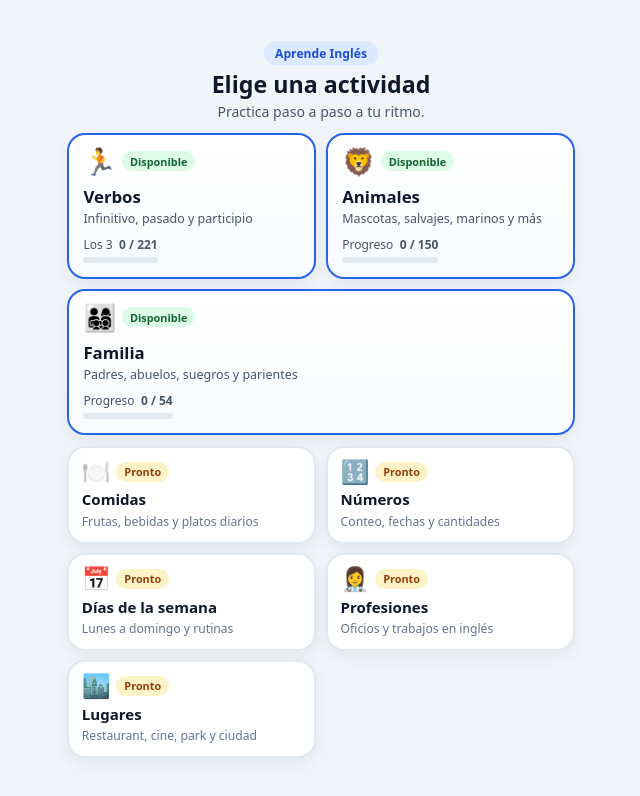
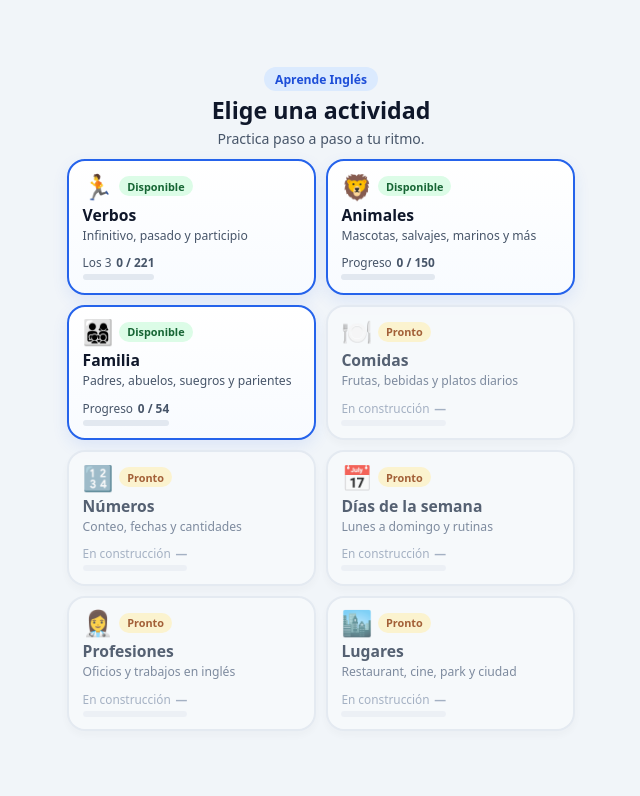
Before and after one commit to Miglio39/aprende-ingles, a React (Vite) app: page / in a window 1280 px wide. Shown: the top 796 px of the page, without its empty margins (319-959 px from the left). Built offline with nearby package versions, Linux system fonts and the light colour scheme.

Commit message:
Menu uniforme 2x4 y modo escritura

```diff
--- a/index.html
+++ b/index.html
@@ -1,8 +1,10 @@
 <!doctype html>
 <html lang="en">
   <head>
-    <meta charset="UTF-8" />
-    <link rel="icon" type="image/svg+xml" href="/favicon.svg" />
+<meta
+  name="viewport"
+  content="width=device-width, initial-scale=1.0, interactive-widget=resizes-content"
+/>    <link rel="icon" type="image/svg+xml" href="/favicon.svg" />
     <meta name="viewport" content="width=device-width, initial-scale=1.0" />
     <title>aprende-ingles</title>
   </head>
--- a/src/App.css
+++ b/src/App.css
@@ -18,9 +18,9 @@ body {
   color: #0f172a;
 }
 
-/* Contenedor principal responsive (1 pantalla sin recortes) */
+/* Contenedor principal responsive ajustado al viewport real */
 .app-shell {
-  height: 100dvh;
+  height: var(--app-height, 100dvh);
   width: 100%;
   max-width: 460px;
   margin: 0 auto;
@@ -33,7 +33,7 @@ body {
   -webkit-overflow-scrolling: touch;
 }
 
-/* ===== MENÚ PRINCIPAL ===== */
+/* ===== MENÚ PRINCIPAL (CUADROS UNIFORMES) ===== */
 .menu-shell {
   justify-content: flex-start;
   gap: 0.85rem;
@@ -70,105 +70,59 @@ body {
 }
 
 .menu-content {
-  display: flex;
-  flex-direction: column;
-  gap: 0.7rem;
+  width: 100%;
   margin-bottom: auto;
 }
 
-.featured-grid {
+/* Cuadrícula única: todas las filas y tarjetas tienen el mismo tamaño */
+.modules-grid {
   display: grid;
   grid-template-columns: repeat(2, minmax(0, 1fr));
+  grid-auto-rows: 1fr;
   gap: 0.6rem;
-}
-
-/* Si hay número impar de módulos activos (ej. 3), el último ocupa todo el ancho */
-.featured-grid > .module-card:last-child:nth-child(odd) {
-  grid-column: 1 / -1;
 }
 
 .module-card {
   width: 100%;
+  height: 100%;
   min-width: 0;
   text-align: left;
-  background: #ffffff;
   border: 2px solid #e2e8f0;
   border-radius: 18px;
-  padding: 0.85rem 0.9rem;
+  padding: 0.8rem 0.85rem;
   cursor: pointer;
-  box-shadow: 0 6px 16px rgba(15, 23, 42, 0.06);
+  display: flex;
+  flex-direction: column;
+  gap: 0.45rem;
   transition: transform 0.18s ease, border-color 0.2s ease,
-    box-shadow 0.2s ease;
+    box-shadow 0.2s ease, opacity 0.2s ease;
 }
 
 .module-card:hover {
   transform: translateY(-2px);
-  box-shadow: 0 10px 22px rgba(15, 23, 42, 0.09);
 }
 
-.module-card-featured {
+/* Diferenciación visual: Disponible vs. En construcción */
+.module-card-ready {
+  background: linear-gradient(180deg, #ffffff 0%, #f8fbff 100%);
   border-color: #2563eb;
-  background: linear-gradient(180deg, #ffffff 0%, #f8fbff 100%);
-  display: flex;
-  flex-direction: column;
-  gap: 0.55rem;
+  box-shadow: 0 6px 16px rgba(37, 99, 235, 0.1);
 }
 
-.module-icon-md {
-  font-size: 1.65rem;
-  line-height: 1;
-}
-
-.module-info {
-  flex: 1;
-  min-width: 0;
-}
-
-.module-info h2 {
-  margin: 0;
-  font-size: 1.05rem;
-  color: #0f172a;
-}
-
-.module-info p {
-  margin: 0.18rem 0 0;
-  font-size: 0.78rem;
-  color: #475569;
-  line-height: 1.3;
-}
-
-.module-progress-wrap {
-  display: flex;
-  flex-direction: column;
-  gap: 0.28rem;
-}
-
-.module-progress-text {
-  display: flex;
-  justify-content: space-between;
-  align-items: center;
-  flex-wrap: wrap;
-  gap: 0.2rem 0.4rem;
-  font-size: 0.75rem;
-  color: #475569;
-}
-
-.modules-grid {
-  display: grid;
-  grid-template-columns: repeat(2, minmax(0, 1fr));
-  gap: 0.6rem;
+.module-card-ready:hover {
+  box-shadow: 0 10px 22px rgba(37, 99, 235, 0.16);
 }
 
 .module-card-locked {
-  display: flex;
-  flex-direction: column;
-  gap: 0.28rem;
-  padding: 0.75rem 0.8rem;
-  background: #ffffff;
+  background: #f8fafc;
+  border-color: #e2e8f0;
+  box-shadow: 0 4px 12px rgba(15, 23, 42, 0.04);
+  opacity: 0.82;
 }
 
 .module-card-locked:hover {
-  border-color: #94a3b8;
+  border-color: #cbd5e1;
+  opacity: 0.96;
 }
 
 .module-card-top {
@@ -176,28 +130,70 @@ body {
   justify-content: space-between;
   align-items: center;
   gap: 0.35rem;
-  margin-bottom: 0.1rem;
 }
 
 .module-icon {
-  font-size: 1.45rem;
+  font-size: 1.55rem;
   line-height: 1;
 }
 
-.module-card-locked h3 {
+.module-info {
+  min-width: 0;
+}
+
+.module-info h2 {
   margin: 0;
-  font-size: 0.94rem;
+  font-size: 0.98rem;
+  line-height: 1.2;
   color: #0f172a;
 }
 
-.module-card-locked p {
-  margin: 0;
+.module-info p {
+  margin: 0.2rem 0 0;
   font-size: 0.76rem;
-  color: #64748b;
+  color: #475569;
   line-height: 1.3;
+  display: -webkit-box;
+  -webkit-line-clamp: 2;
+  -webkit-box-orient: vertical;
+  overflow: hidden;
 }
 
-/* Etiquetas */
+.module-card-locked .module-info h2 {
+  color: #334155;
+}
+
+.module-card-locked .module-info p {
+  color: #64748b;
+}
+
+.module-footer {
+  margin-top: auto;
+  padding-top: 0.2rem;
+  display: flex;
+  flex-direction: column;
+  gap: 0.26rem;
+}
+
+.module-progress-text {
+  display: flex;
+  justify-content: space-between;
+  align-items: center;
+  gap: 0.3rem;
+  font-size: 0.74rem;
+  color: #475569;
+}
+
+.module-locked-text {
+  color: #94a3b8;
+}
+
+.progress-track-locked {
+  background: #e2e8f0;
+  opacity: 0.55;
+}
+
+/* Etiquetas Disponible / Pronto */
 .pill {
   font-size: 0.68rem;
   font-weight: 700;
@@ -883,9 +879,88 @@ body {
   color: #ffffff;
 }
 
+/* ===== MODO ESCRITURA COMPACTO PARA TECLADO MÓVIL ===== */
+@media (max-width: 767px) {
+  .app-shell.is-typing {
+    padding: 0.45rem 0.7rem 0.5rem;
+    gap: 0.35rem;
+  }
+
+  .app-shell.is-typing .top-bar,
+  .app-shell.is-typing .nav-controls,
+  .app-shell.is-typing .dots-strip {
+    display: none;
+  }
+
+  .app-shell.is-typing .stage {
+    justify-content: flex-start;
+  }
+
+  .app-shell.is-typing .card-scene {
+    margin-top: 0;
+    margin-bottom: 0;
+  }
+
+  .app-shell.is-typing .card-face {
+    padding: 0.6rem 0.75rem;
+    border-radius: 16px;
+  }
+
+  .app-shell.is-typing .card-front {
+    gap: 0.45rem;
+  }
+
+  /* La imagen pasa a miniatura lateral junto al nombre en español */
+  .app-shell.is-typing .card-media {
+    flex-direction: row;
+    align-items: center;
+    gap: 0.6rem;
+  }
+
+  .app-shell.is-typing .image-box {
+    width: 56px;
+    height: 56px;
+    flex-shrink: 0;
+    border-radius: 10px;
+  }
+
+  .app-shell.is-typing .image-placeholder {
+    font-size: 1.8rem;
+  }
+
+  .app-shell.is-typing .badge-approved {
+    display: none;
+  }
+
+  .app-shell.is-typing .media-caption {
+    flex: 1;
+    min-width: 0;
+  }
+
+  .app-shell.is-typing .verb-spanish {
+    font-size: 1rem;
+  }
+
+  .app-shell.is-typing .verb-form {
+    gap: 0.35rem;
+  }
+
+  .app-shell.is-typing .verb-form label {
+    font-size: 0.74rem;
+    gap: 0.1rem;
+  }
+
+  .app-shell.is-typing .verb-form input {
+    padding: 0.32rem 0.65rem;
+  }
+
+  .app-shell.is-typing .btn-check {
+    height: 38px;
+    margin-top: 0.1rem;
+  }
+}
+
 /* ===== AJUSTES RESPONSIVE PARA CELULARES ===== */
-
-/* Pantallas con poco alto (celulares con barra de navegador abierta) */
 @media (max-height: 780px) {
   .app-shell {
     padding: 0.5rem 0.75rem max(0.6rem, env(safe-area-inset-bottom));
@@ -932,7 +1007,6 @@ body {
   }
 }
 
-/* Celulares muy compactos en altura (ej. iPhone SE / Android pequeños) */
 @media (max-height: 670px) {
   .image-box {
     height: 112px;
@@ -948,7 +1022,7 @@ body {
   }
 }
 
-/* Celulares muy angostos (< 360px): selector en 2x2 para cero cortes */
+/* Celulares muy angostos (< 360px) */
 @media (max-width: 359px) {
   .verb-mode-bar {
     display: grid;
@@ -956,9 +1030,12 @@ body {
     gap: 0.22rem;
   }
 
-  .featured-grid,
-  .modules-grid {
-    grid-template-columns: 1fr;
+  .module-card {
+    padding: 0.68rem 0.7rem;
+  }
+
+  .module-info h2 {
+    font-size: 0.9rem;
   }
 }
 
--- a/src/App.jsx
+++ b/src/App.jsx
@@ -30,6 +30,7 @@ const DEFAULT_VERBS_PROGRESS = {
 export default function App() {
   const [activeView, setActiveView] = useState("menu");
   const [comingSoonModule, setComingSoonModule] = useState(null);
+  const [isTyping, setIsTyping] = useState(false);
 
   // Estado módulo Verbos (con modo de práctica independiente)
   const [verbMode, setVerbMode] = useState(() => {
@@ -67,6 +68,55 @@ export default function App() {
     const saved = localStorage.getItem(FAMILY_STORAGE_KEY);
     return saved ? JSON.parse(saved) : [];
   });
+
+  // Detecta teclado móvil y ajusta la altura real visible (Android e iOS)
+  useEffect(() => {
+    let blurTimer;
+
+    const syncViewport = () => {
+      const vv = window.visualViewport;
+      const height = vv ? vv.height : window.innerHeight;
+      document.documentElement.style.setProperty("--app-height", `${height}px`);
+      if (vv && vv.offsetTop > 0) {
+        window.scrollTo(0, 0);
+      }
+    };
+
+    const handleFocusIn = (e) => {
+      if (e.target.tagName !== "INPUT") return;
+      if (window.innerWidth > 767) return;
+      clearTimeout(blurTimer);
+      setIsTyping(true);
+      syncViewport();
+    };
+
+    const handleFocusOut = (e) => {
+      if (e.target.tagName !== "INPUT") return;
+      clearTimeout(blurTimer);
+      blurTimer = setTimeout(() => {
+        if (document.activeElement?.tagName !== "INPUT") {
+          setIsTyping(false);
+          syncViewport();
+        }
+      }, 120);
+    };
+
+    syncViewport();
+    document.addEventListener("focusin", handleFocusIn);
+    document.addEventListener("focusout", handleFocusOut);
+    window.addEventListener("resize", syncViewport);
+    window.visualViewport?.addEventListener("resize", syncViewport);
+    window.visualViewport?.addEventListener("scroll", syncViewport);
+
+    return () => {
+      clearTimeout(blurTimer);
+      document.removeEventListener("focusin", handleFocusIn);
+      document.removeEventListener("focusout", handleFocusOut);
+      window.removeEventListener("resize", syncViewport);
+      window.visualViewport?.removeEventListener("resize", syncViewport);
+      window.visualViewport?.removeEventListener("scroll", syncViewport);
+    };
+  }, []);
 
   useEffect(() => {
     localStorage.setItem(VERB_MODE_STORAGE_KEY, verbMode);
@@ -132,19 +182,23 @@ export default function App() {
     (approvedFamilyIds.length / FAMILY.length) * 100
   );
 
+  const goToMenu = () => {
+    document.activeElement?.blur();
+    setIsTyping(false);
+    setActiveView("menu");
+  };
+
   const handleSelectModule = (mod) => {
     if (mod.ready) {
+      setIsTyping(false);
       setActiveView(mod.id);
     } else {
       setComingSoonModule(mod);
     }
   };
 
-  /* ===== PANTALLA 1: MENÚ PRINCIPAL ===== */
+  /* ===== PANTALLA 1: MENÚ PRINCIPAL (TODOS LOS CUADROS DEL MISMO TAMAÑO) ===== */
   if (activeView === "menu") {
-    const readyModules = MODULES.filter((m) => m.ready);
-    const lockedModules = MODULES.filter((m) => !m.ready);
-
     const progressByModule = {
       verbs: {
         label: activeVerbModeInfo.shortLabel,
@@ -175,26 +229,37 @@ export default function App() {
         </header>
 
         <section className="menu-content">
-          {/* Módulos disponibles (Verbos, Animales y Familia) */}
-          <div className="featured-grid">
-            {readyModules.map((mod) => {
+          <div className="modules-grid">
+            {MODULES.map((mod) => {
               const stats = progressByModule[mod.id];
+              const isReady = Boolean(mod.ready && stats);
+
               return (
                 <button
                   key={mod.id}
                   type="button"
-                  className="module-card module-card-featured"
+                  className={`module-card ${
+                    isReady ? "module-card-ready" : "module-card-locked"
+                  }`}
                   onClick={() => handleSelectModule(mod)}
                 >
                   <div className="module-card-top">
-                    <span className="module-icon-md">{mod.emoji}</span>
-                    <span className="pill pill-ready">Disponible</span>
+                    <span className="module-icon">{mod.emoji}</span>
+                    <span
+                      className={`pill ${isReady ? "pill-ready" : "pill-soon"}`}
+                    >
+                      {isReady ? "Disponible" : "Pronto"}
+                    </span>
                   </div>
+
                   <div className="module-info">
                     <h2>{mod.title}</h2>
                     <p>{mod.description}</p>
                   </div>
-                  <div className="module-progress-wrap">
+
+                  <div className="module-footer">
+                    {isReady ? (
+                      <>
                         <div className="module-progress-text">
                           <span>{stats.label}</span>
                           <strong>
@@ -207,29 +272,20 @@ export default function App() {
                             style={{ width: `${stats.percent}%` }}
                           />
                         </div>
+                      </>
+                    ) : (
+                      <>
+                        <div className="module-progress-text module-locked-text">
+                          <span>En construcción</span>
+                          <strong>—</strong>
+                        </div>
+                        <div className="progress-track progress-track-locked" />
+                      </>
+                    )}
                   </div>
                 </button>
               );
             })}
-          </div>
-
-          {/* Próximos módulos */}
-          <div className="modules-grid">
-            {lockedModules.map((mod) => (
-              <button
-                key={mod.id}
-                type="button"
-                className="module-card module-card-locked"
-                onClick={() => handleSelectModule(mod)}
-              >
-                <div className="module-card-top">
-                  <span className="module-icon">{mod.emoji}</span>
-                  <span className="pill pill-soon">Pronto</span>
-                </div>
-                <h3>{mod.title}</h3>
-                <p>{mod.description}</p>
-              </button>
-            ))}
           </div>
         </section>
 
@@ -270,15 +326,11 @@ export default function App() {
     const isCurrentApproved = approvedVerbIds.includes(currentVerb.id);
 
     return (
-      <main className="app-shell">
+      <main className={`app-shell ${isTyping ? "is-typing" : ""}`}>
         <header className="top-bar">
           <div className="title-row">
             <div className="title-left">
-              <button
-                type="button"
-                className="btn-back"
-                onClick={() => setActiveView("menu")}
-              >
+              <button type="button" className="btn-back" onClick={goToMenu}>
                 ← Menú
               </button>
               <h1>Verbos</h1>
@@ -354,7 +406,8 @@ export default function App() {
             verb={currentVerb}
             mode={verbMode}
             isApproved={isCurrentApproved}
-            onApprove={(id) =>
+            onApprove={(id) => {
+              document.activeElement?.blur();
               setApprovedVerbsByMode((prev) => {
                 const currentList = prev[verbMode] || [];
                 if (currentList.includes(id)) return prev;
@@ -362,8 +415,8 @@ export default function App() {
                   ...prev,
                   [verbMode]: [...currentList, id],
                 };
-              })
-            }
+              });
+            }}
           />
 
           <div className="nav-controls">
@@ -424,15 +477,11 @@ export default function App() {
     const isAnimalApproved = approvedAnimalIds.includes(currentAnimal.id);
 
     return (
-      <main className="app-shell">
+      <main className={`app-shell ${isTyping ? "is-typing" : ""}`}>
         <header className="top-bar">
           <div className="title-row">
             <div className="title-left">
-              <button
-                type="button"
-                className="btn-back"
-                onClick={() => setActiveView("menu")}
-              >
+              <button type="button" className="btn-back" onClick={goToMenu}>
                 ← Menú
               </button>
               <h1>Animales</h1>
@@ -476,11 +525,12 @@ export default function App() {
             isApproved={isAnimalApproved}
             inputLabel="Animal en inglés"
             placeholder="Escribe el nombre del animal..."
-            onApprove={(id) =>
+            onApprove={(id) => {
+              document.activeElement?.blur();
               setApprovedAnimalIds((prev) =>
                 prev.includes(id) ? prev : [...prev, id]
-              )
-            }
+              );
+            }}
           />
 
           <div className="nav-controls">
@@ -540,15 +590,11 @@ export default function App() {
   const isFamilyApproved = approvedFamilyIds.includes(currentMember.id);
 
   return (
-    <main className="app-shell">
+    <main className={`app-shell ${isTyping ? "is-typing" : ""}`}>
       <header className="top-bar">
         <div className="title-row">
           <div className="title-left">
-            <button
-              type="button"
-              className="btn-back"
-              onClick={() => setActiveView("menu")}
-            >
+            <button type="button" className="btn-back" onClick={goToMenu}>
               ← Menú
             </button>
             <h1>Familia</h1>
@@ -592,11 +638,12 @@ export default function App() {
           isApproved={isFamilyApproved}
           inputLabel="Miembro en inglés"
           placeholder="Escribe el miembro de la familia..."
-          onApprove={(id) =>
+          onApprove={(id) => {
+            document.activeElement?.blur();
             setApprovedFamilyIds((prev) =>
               prev.includes(id) ? prev : [...prev, id]
-            )
-          }
+            );
+          }}
         />
 
         <div className="nav-controls">
```
Also changed, not shown: src/components/VerbCard.jsx (+51 -155 lines). Lines whose indentation alone changed are shown as unchanged.
